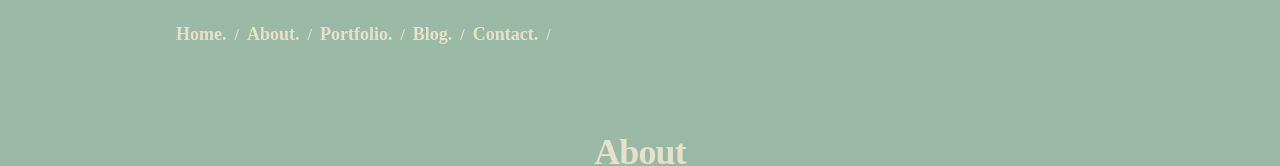
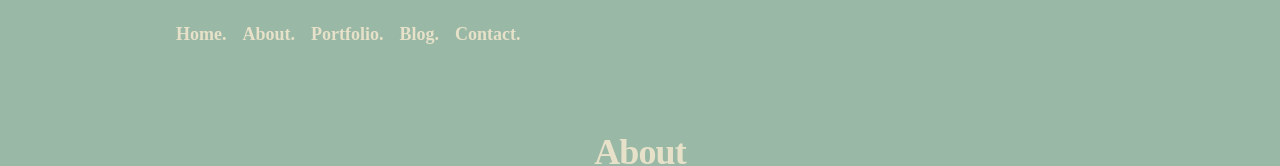
Before and after one commit to laualuoch/aluoch., a React (Create React App) app: page /about in a window 1280 px wide. Shown: the top 166 px of the page. Built offline with nearby package versions, Linux system fonts and the light colour scheme.

Commit message:
Refactror navbar

```diff
--- a/src/components/Breadcrumb.js
+++ b/src/components/Navbar.js
@@ -5,12 +5,11 @@ const Link = ({ item, itemOnClick}) => {
         <a href={itemOnClick} onClick={itemOnClick} className="inline-flex items-center p-2 text-lg text-beige border-green hover:text-white font-bold font-chilanka">
             {item}
         </a>
-        <span className="text-beige hover:text-white font-semibold font-chilanka">/</span>
         </>
     );
 }
 
-const Breadcrumb = ({navItems}) => {
+const NavBar = ({navItems}) => {
 
     return (
         <div className="container mx-auto px-4">
@@ -29,4 +28,4 @@ const Breadcrumb = ({navItems}) => {
 }
 
 
-export default Breadcrumb;
+export default NavBar;
--- a/src/pages/About/About.js
+++ b/src/pages/About/About.js
@@ -3,7 +3,7 @@ import Card from "../../components/Card";
 import Button from "../../components/Button";
 import { useNavigate } from "react-router-dom";
 import Footer from "../../components/Footer";
-import Breadcrumb from "../../components/Breadcrumb";
+import NavBar from "../../components/Navbar";
 
 const About = () => {
     const navigate = useNavigate();
@@ -43,7 +43,7 @@ const About = () => {
 
     return (
         <>
-        <Breadcrumb navItems={navItems}/>
+        <NavBar navItems={navItems}/>
         <section>
             <div class="py-8 px-4 mx-auto max-w-screen-xl lg:py-16 lg:px-6">
                 <div class="mx-auto max-w-screen-sm text-center lg:mb-16 mb-8">
--- a/src/pages/Blog/Blog.js
+++ b/src/pages/Blog/Blog.js
@@ -1,6 +1,6 @@
 import React from "react";
 import Card from "../../components/Card";
-import Breadcrumb from "../../components/Breadcrumb";
+import NavBar from "../../components/Navbar";
 import { useNavigate } from "react-router-dom";
 import Button from "../../components/Button";
 import Footer from "../../components/Footer";
@@ -43,7 +43,7 @@ const Blog = () => {
 
     return (
         <>
-        <Breadcrumb navItems={navItems} />
+        <NavBar navItems={navItems} />
         <section>
             <div class="py-8 px-4 mx-auto max-w-screen-xl lg:py-16 lg:px-6">
                 <div class="mx-auto max-w-screen-sm text-center lg:mb-16 mb-8">
--- a/src/pages/Contact/Contact.js
+++ b/src/pages/Contact/Contact.js
@@ -1,7 +1,7 @@
 import { useNavigate } from "react-router-dom";
 import Button from "../../components/Button";
 import Footer from "../../components/Footer";
-import Breadcrumb from "../../components/Breadcrumb";
+import NavBar from "../../components/Navbar";
 import ContactForm from "../../components/ContactForm";
 
 const Contact = () => {
@@ -36,7 +36,7 @@ const Contact = () => {
 
     return (
         <>
-        <Breadcrumb navItems={navItems} />
+        <NavBar navItems={navItems} />
         <section>
             <div class="py-8 px-4 mx-auto max-w-screen-xl lg:py-16 lg:px-6">
                 <div class="mx-auto max-w-screen-sm text-center lg:mb-16 mb-8">
--- a/src/pages/Home/HomePage.js
+++ b/src/pages/Home/HomePage.js
@@ -1,6 +1,6 @@
 import { useNavigate } from "react-router";
 import Button from "../../components/Button";
-import Breadcrumb from "../../components/Breadcrumb";
+import NavBar from "../../components/Navbar";
 import aluoch from "../../images/aluoch.jpg"
 import Footer from "../../components/Footer";
 import About from "../About/About";
@@ -37,7 +37,7 @@ const HomePage = () => {
 
     return (
         <>
-        <Breadcrumb navItems={navItems} />
+        <NavBar navItems={navItems} />
         <div className="flex flex-col h-screen items-center justify-center">
             <div className="container mx-auto px-4">
                 <div className="flex flex-col lg:flex-row items-center justify-center p-6 space-x-8">
--- a/src/pages/Portfolio/Portfolio.js
+++ b/src/pages/Portfolio/Portfolio.js
@@ -1,5 +1,5 @@
 import { useNavigate } from "react-router-dom"
-import Breadcrumb from "../../components/Breadcrumb";
+import NavBar from "../../components/Navbar";
 import Carousel from "../../components/Carousel";
 import Footer from "../../components/Footer";
 import Button from "../../components/Button";
@@ -54,7 +54,7 @@ const Portfolio = () => {
 
     return (
         <>
-        <Breadcrumb navItems={navItems} />
+        <NavBar navItems={navItems} />
         <div className="container flex flex-col items-center p-8 mx-auto">
             <div className="mt-4 flex items-center">
             <PortfolioItems />
```
